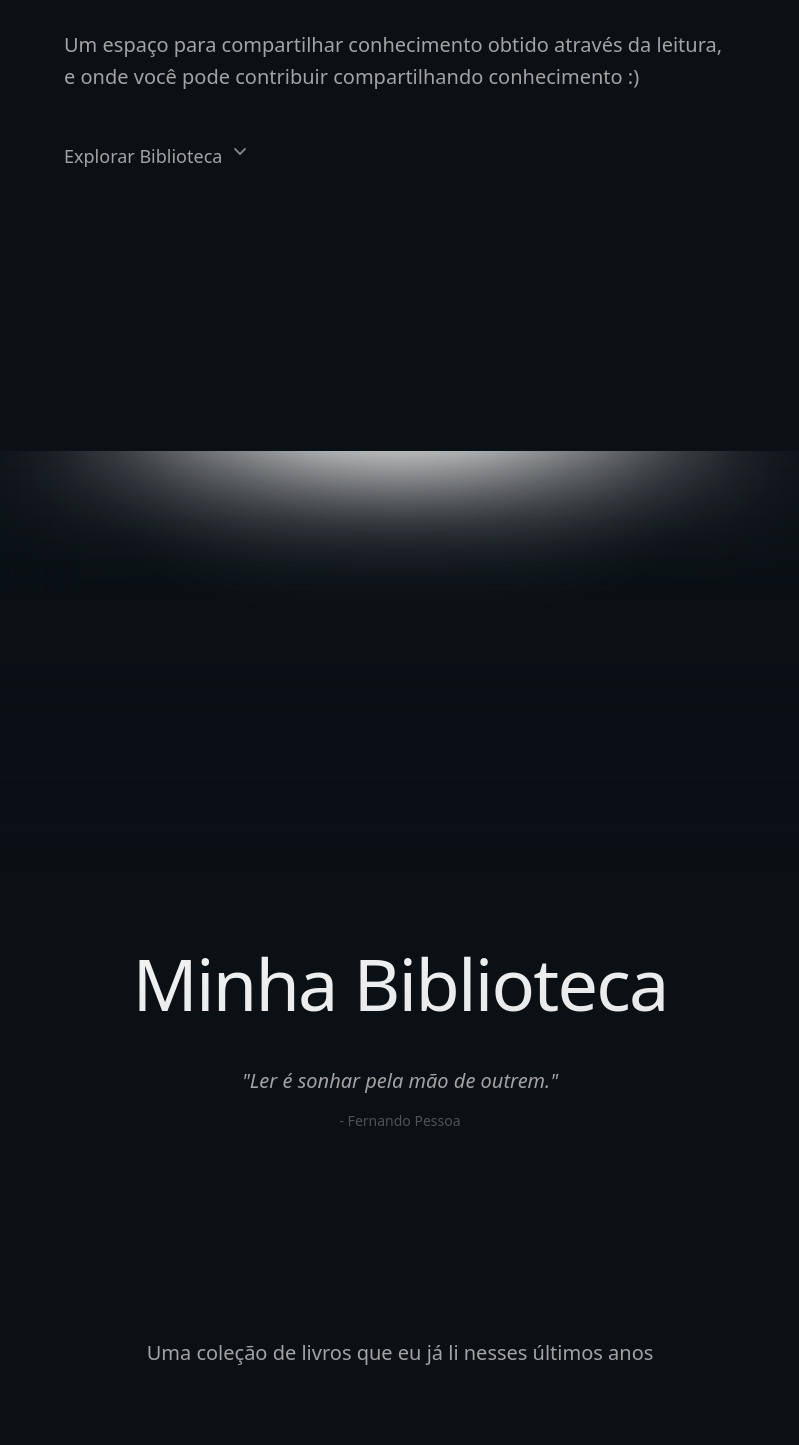
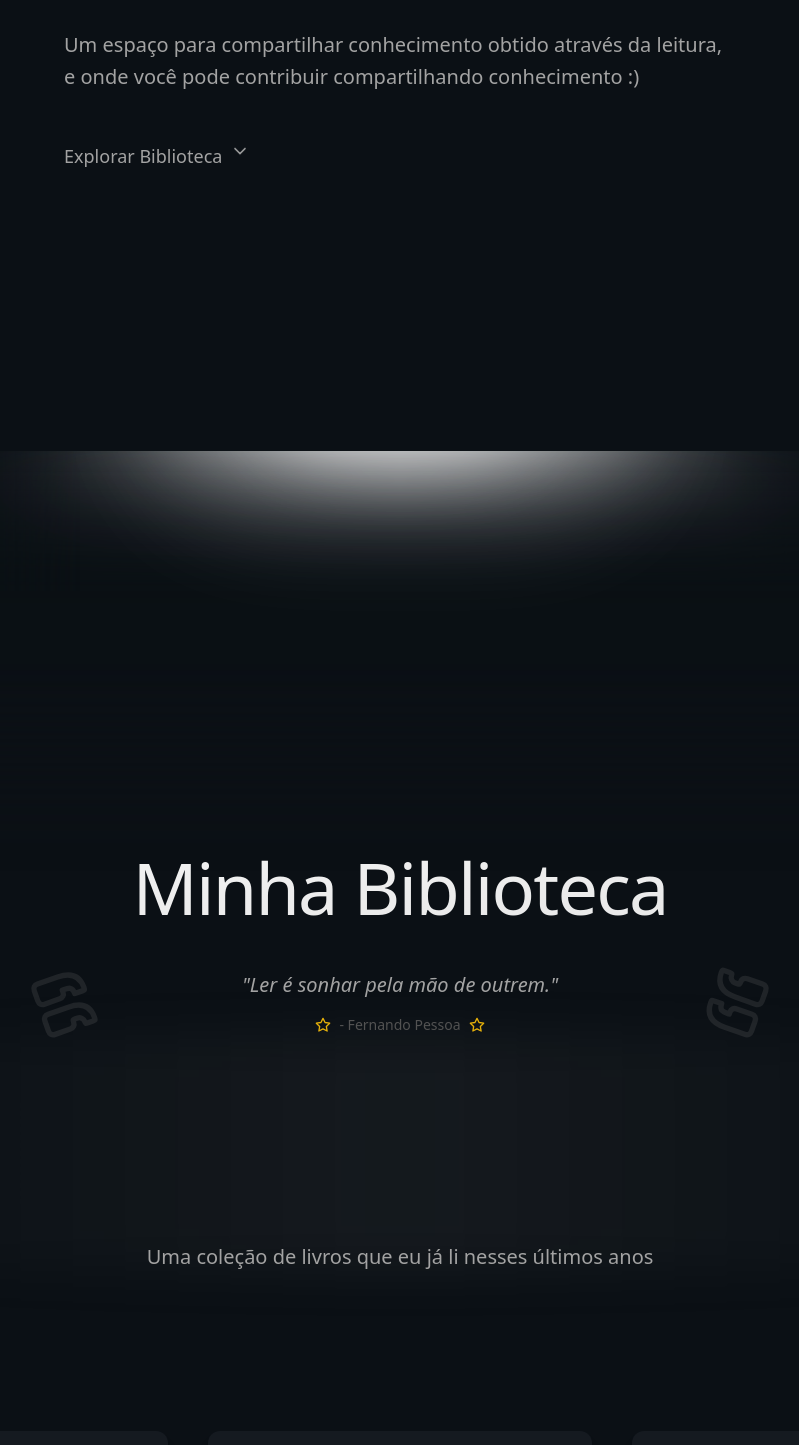
Before and after one commit to raulhprimo/Primo-s-Library, a React (Vite) app: page / in a window 1280 px wide. Shown: the part 445-1890 px from the top of the page, without its empty margins (240-1039 px from the left). Built offline with nearby package versions, Linux system fonts and the light colour scheme.

Commit message:
ultimos ajustes

```diff
--- a/src/App.tsx
+++ b/src/App.tsx
@@ -1,8 +1,9 @@
 import React, { useState, useMemo } from 'react';
-import { Library, ChevronDown, Sparkles } from 'lucide-react';
+import { Library, ChevronDown, Sparkles, Star, Quote } from 'lucide-react';
 import { LampContainer } from './components/ui/lamp';
 import { motion, AnimatePresence } from 'framer-motion';
 import { Pagination } from './components/ui/pagination';
+import SparklesBackground from './components/ui/sparkles-background';
 
 interface Book {
   id: number;
@@ -276,9 +277,18 @@ export default function App() {
           <div className="text-center mb-20 md:mb-40 relative">
             <div className="relative">
               <LampContainer className="h-[40rem] -mb-32 hidden md:block">
-                <div className="absolute inset-0"></div>
+                <div className="absolute inset-0">
+                  <SparklesBackground />
+                </div>
               </LampContainer>
               <div className="relative z-10">
+                <motion.div
+                  initial={{ opacity: 0, y: 20 }}
+                  animate={{ opacity: 1, y: 0 }}
+                  className="flex items-center justify-center gap-4 mb-8"
+                >
+                </motion.div>
+
                 <motion.h1
                   initial={{ opacity: 0 }}
                   animate={{ opacity: 1 }}
@@ -290,18 +300,48 @@ export default function App() {
                 >
                   Minha Biblioteca
                 </motion.h1>
+
                 <motion.div
                   initial={{ opacity: 0 }}
                   animate={{ opacity: 1 }}
                   transition={{ duration: 1, delay: 0.5 }}
-                  className="mt-12 md:mt-8 max-w-2xl mx-auto text-center px-4"
+                  className="mt-12 md:mt-8 max-w-2xl mx-auto text-center px-4 relative"
                 >
-                  <p className="text-neutral-400 font-light italic text-lg md:text-xl">"{randomQuote.text}"</p>
-                  <p className="text-neutral-600 text-sm mt-4">- {randomQuote.author}</p>
+                  <motion.div
+                    animate={{ rotate: -360 }}
+                    transition={{ duration: 20, repeat: Infinity, ease: "linear" }}
+                    className="absolute -left-8 top-0 text-neutral-500 opacity-20 hidden md:block"
+                  >
+                    <Quote className="w-12 h-12 md:w-16 md:h-16" />
+                  </motion.div>
+                  <p className="text-neutral-400 font-light italic text-lg md:text-xl relative">
+                    "{randomQuote.text}"
+                  </p>
+                  <motion.div
+                    animate={{ rotate: 360 }}
+                    transition={{ duration: 20, repeat: Infinity, ease: "linear" }}
+                    className="absolute -right-8 bottom-0 text-neutral-500 opacity-20 hidden md:block"
+                  >
+                    <Quote className="w-12 h-12 md:w-16 md:h-16" />
+                  </motion.div>
+                  <div className="flex items-center justify-center gap-1 md:gap-2 mt-4">
+                    <Star className="w-3 h-3 md:w-4 md:h-4 text-yellow-500" />
+                    <p className="text-neutral-600 text-xs md:text-sm">- {randomQuote.author}</p>
+                    <Star className="w-3 h-3 md:w-4 md:h-4 text-yellow-500" />
+                  </div>
                 </motion.div>
-                <p className="pt-16 md:pt-52 text-lg md:text-xl text-neutral-400 max-w-2xl mx-auto font-light px-4 mb-12">
-                  Uma coleção de livros que eu já li nesses últimos anos
-                </p>
+
+                <motion.div
+                  initial={{ opacity: 0, y: 20 }}
+                  animate={{ opacity: 1, y: 0 }}
+                  transition={{ duration: 0.8, delay: 0.8 }}
+                  className="relative px-4 md:px-0"
+                >
+                  <div className="absolute inset-0 bg-gradient-to-r from-transparent via-neutral-500/10 to-transparent blur-xl"></div>
+                  <p className="pt-16 md:pt-52 text-lg md:text-xl text-neutral-400 max-w-2xl mx-auto font-light relative">
+                    Uma coleção de livros que eu já li nesses últimos anos
+                  </p>
+                </motion.div>
               </div>
             </div>
           </div>
--- /dev/null
+++ b/src/components/ui/sparkles-background.tsx
@@ -0,0 +1,106 @@
+import { motion } from 'framer-motion';
+import React from 'react';
+
+const SparklesBackground = () => {
+  const particles = Array.from({ length: 50 });
+
+  return (
+    <div className="absolute inset-0 overflow-hidden">
+      {/* Partículas flutuantes */}
+      {particles.map((_, i) => (
+        <motion.div
+          key={i}
+          className="absolute w-1 h-1 bg-white rounded-full"
+          initial={{
+            opacity: 0,
+            scale: 0,
+            x: Math.random() * window.innerWidth,
+            y: Math.random() * window.innerHeight,
+          }}
+          animate={{
+            opacity: [0, 0.5, 0],
+            scale: [0, 1, 0],
+            x: Math.random() * window.innerWidth,
+            y: Math.random() * window.innerHeight,
+          }}
+          transition={{
+            duration: Math.random() * 3 + 2,
+            repeat: Infinity,
+            delay: Math.random() * 2,
+          }}
+          style={{
+            filter: 'blur(1px)',
+          }}
+        />
+      ))}
+
+      {/* Círculos decorativos */}
+      <motion.div
+        className="absolute top-1/4 left-1/4 w-64 h-64 rounded-full"
+        style={{
+          background: 'radial-gradient(circle, rgba(255,255,255,0.1) 0%, rgba(255,255,255,0) 70%)',
+        }}
+        animate={{
+          scale: [1, 1.2, 1],
+          opacity: [0.3, 0.5, 0.3],
+        }}
+        transition={{
+          duration: 4,
+          repeat: Infinity,
+          ease: 'easeInOut',
+        }}
+      />
+
+      <motion.div
+        className="absolute bottom-1/4 right-1/4 w-96 h-96 rounded-full"
+        style={{
+          background: 'radial-gradient(circle, rgba(255,255,255,0.05) 0%, rgba(255,255,255,0) 70%)',
+        }}
+        animate={{
+          scale: [1.2, 1, 1.2],
+          opacity: [0.2, 0.4, 0.2],
+        }}
+        transition={{
+          duration: 5,
+          repeat: Infinity,
+          ease: 'easeInOut',
+        }}
+      />
+
+      {/* Linhas decorativas */}
+      <motion.div
+        className="absolute top-1/3 left-0 w-full h-[1px]"
+        style={{
+          background: 'linear-gradient(90deg, transparent 0%, rgba(255,255,255,0.1) 50%, transparent 100%)',
+        }}
+        animate={{
+          opacity: [0.1, 0.3, 0.1],
+          y: [0, 10, 0],
+        }}
+        transition={{
+          duration: 6,
+          repeat: Infinity,
+          ease: 'easeInOut',
+        }}
+      />
+
+      <motion.div
+        className="absolute bottom-1/3 left-0 w-full h-[1px]"
+        style={{
+          background: 'linear-gradient(90deg, transparent 0%, rgba(255,255,255,0.1) 50%, transparent 100%)',
+        }}
+        animate={{
+          opacity: [0.2, 0.4, 0.2],
+          y: [0, -10, 0],
+        }}
+        transition={{
+          duration: 7,
+          repeat: Infinity,
+          ease: 'easeInOut',
+        }}
+      />
+    </div>
+  );
+};
+
+export default SparklesBackground;
```
